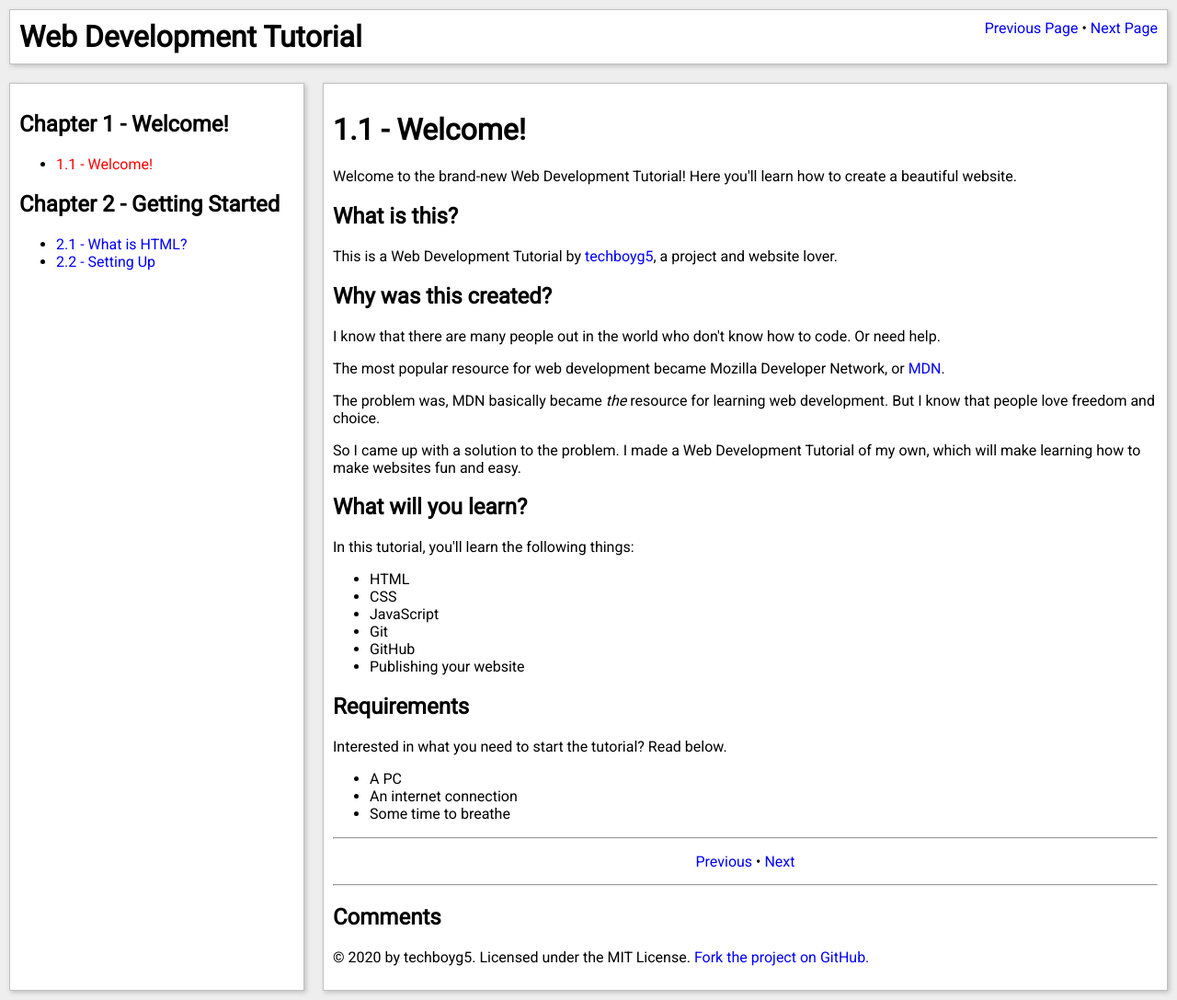
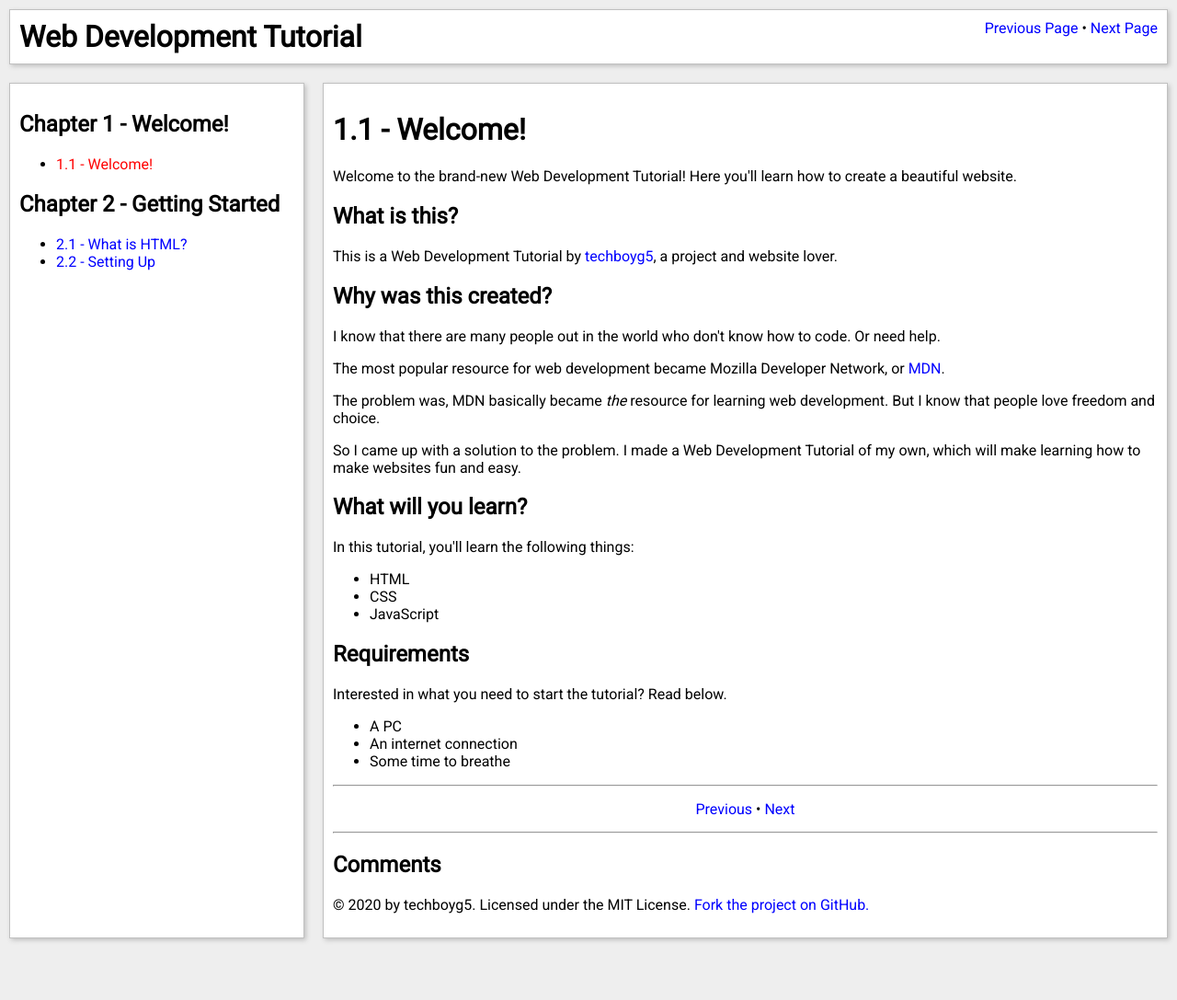
Before and after one commit to techboyg5/web-development-tutorial, a Jekyll site: the page built from chapter1/page1.html, in a window 1280 px wide. Shown: the whole page at 92% size. Built offline with Jekyll 4.4.1, drawn with Linux system fonts in a browser that asks for light colours; comment, search, counter and statistics services are not loaded; after the commit the page ends 1030 px from its top, so only the background shows below that.

Commit message:
Update page1.html

```diff
--- a/chapter1/page1.html
+++ b/chapter1/page1.html
@@ -21,9 +21,6 @@ nexttitle: 2.1 - What is HTML?
   <li>HTML</li>
   <li>CSS</li>
   <li>JavaScript</li>
-  <li>Git</li>
-  <li>GitHub</li>
-  <li>Publishing your website</li>
 </ul>
 <h2>Requirements</h2>
 <p>Interested in what you need to start the tutorial? Read below.</p>
```
